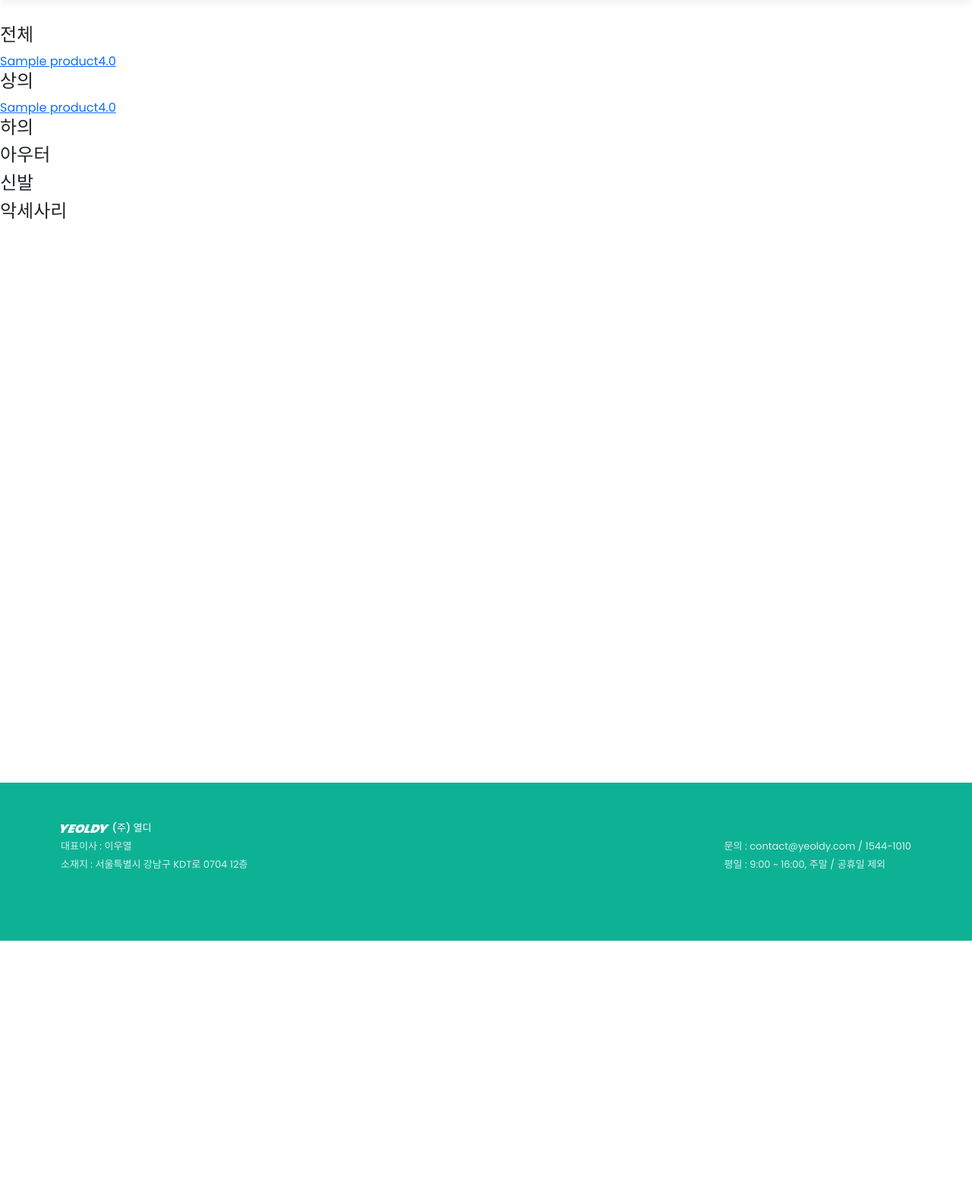
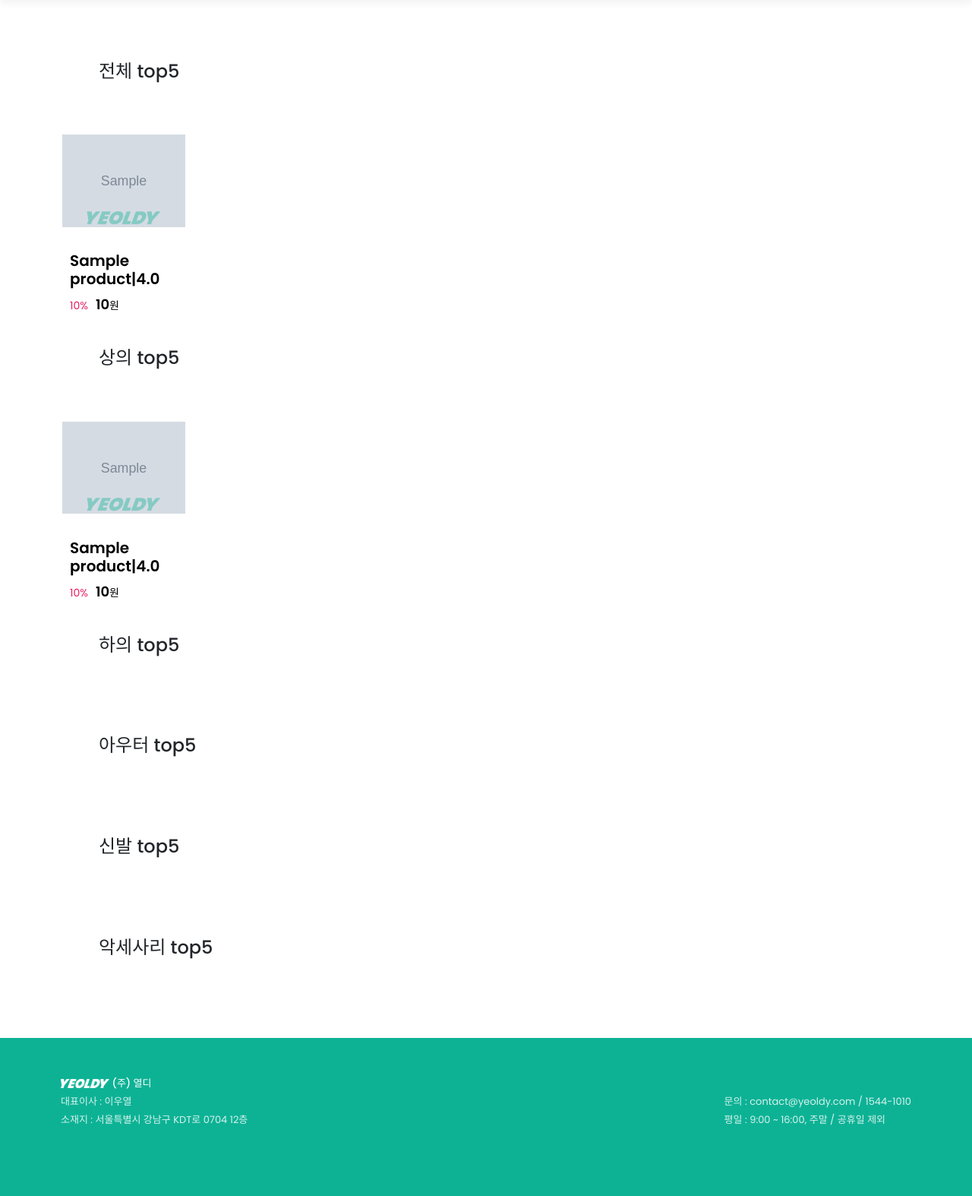
Before and after one commit to SeBin-Kwon/YEOLDY, a Django app: page /products/best_products/ in a window 1280 px wide. Shown: the part 96-1670 px from the top of the page at 76% size. Before the commit the page ends 1334 px from the top, so only its background shows below. Run offline with Django 3.2, Linux system fonts and the light colour scheme; tables that the repository leaves empty hold one stand-in row (values such as "Sample post"); grey boxes marked "Sample" are stand-in pictures; some libraries are stand-ins or nearby versions.

Commit message:
design : products/best_products 추가 [안동우]

```diff
--- a/products/templates/products/best_products.html
+++ b/products/templates/products/best_products.html
@@ -1,57 +1,174 @@
 {% extends 'base.html' %}
 {% load django_bootstrap5 %}
+{% load static %}
+{% load humanize %}
+{% block css %}
+<link rel="stylesheet" href="{% static 'css/products_index.css' %}">
+{% endblock css %}
 {% block content %}
-<div>
-<h4>전체</h4>
+  <div class="container">
+    <div class="banner m-5">
+      <h4>전체 top5</h4>
+    </div>
+    <div class="row product-list w-100 justify-content-start">
       {% for best_product in best_products %}{% comment %} 전체 top5 {% endcomment %}
-    <div>
-      <a href="{% url 'products:detail' best_product.pk %}">{{ best_product.name }}{{ best_product.average_rating }}</a>
+      <div class="product-card col-2">
+        <a href="{% url 'products:detail' best_product.id %}">
+          <div class="imgBox">
+            {% for product_image in best_product.photo_set.all %}
+            {% if forloop.counter == 1%}
+            <img class="product-img" src="{{ product_image.image.url }}" alt="">
+            {% endif %}
+            {% endfor %}
+            <img class="mini-logo" src="{% static 'images/logo_green.png' %}" alt="">
+          </div>
+          <div class="contentBox">
+            <h5 class="product-title">{{ best_product.name }}|{{ best_product.average_rating }}</h5>
+            <p>
+              <span class="sale">10%</span><span class="cost">{{ best_product.cost|intcomma }}</span>원
+            </p>
+          </div>
+        </a>
       </div>
       {% endfor %}
     </div>
-<div>
-<h4>상의</h4>
+  </div>
+
+
+  <div class="container">
+    <div class="banner m-5">
+      <h4>상의 top5</h4>
+    </div>
+    <div class="row product-list w-100 justify-content-start">
       {% for best_product in best_products_1 %}{% comment %} 상의 top5 {% endcomment %}
-
-    <div>
-      <a href="{% url 'products:detail' best_product.pk %}">{{ best_product.name }}{{ best_product.average_rating }}</a>
+      <div class="product-card col-2">
+        <a href="{% url 'products:detail' best_product.id %}">
+          <div class="imgBox">
+            {% for product_image in best_product.photo_set.all %}
+            {% if forloop.counter == 1%}
+            <img class="product-img" src="{{ product_image.image.url }}" alt="">
+            {% endif %}
+            {% endfor %}
+            <img class="mini-logo" src="{% static 'images/logo_green.png' %}" alt="">
+          </div>
+          <div class="contentBox">
+            <h5 class="product-title">{{ best_product.name }}|{{ best_product.average_rating }}</h5>
+            <p>
+              <span class="sale">10%</span><span class="cost">{{ best_product.cost|intcomma }}</span>원
+            </p>
+          </div>
+        </a>
       </div>
       {% endfor %}
     </div>
-<div>
-<h4>하의</h4>
+  </div>
+
+  <div class="container">
+    <div class="banner m-5">
+      <h4>하의 top5</h4>
+    </div>
+    <div class="row product-list w-100 justify-content-start">
       {% for best_product in best_products_2 %}{% comment %} 하의 top5 {% endcomment %}
-
-    <div>
-      <a href="{% url 'products:detail' best_product.pk %}">{{ best_product.name }}{{ best_product.average_rating }}</a>
+      <div class="product-card col-2">
+        <a href="{% url 'products:detail' best_product.id %}">
+          <div class="imgBox">
+            {% for product_image in best_product.photo_set.all %}
+            {% if forloop.counter == 1%}
+            <img class="product-img" src="{{ product_image.image.url }}" alt="">
+            {% endif %}
+            {% endfor %}
+            <img class="mini-logo" src="{% static 'images/logo_green.png' %}" alt="">
+          </div>
+          <div class="contentBox">
+            <h5 class="product-title">{{ best_product.name }}|{{ best_product.average_rating }}</h5>
+            <p>
+              <span class="sale">10%</span><span class="cost">{{ best_product.cost|intcomma }}</span>원
+            </p>
+          </div>
+        </a>
       </div>
       {% endfor %}
     </div>
-<div>
-<h4>아우터</h4>
+  </div>
+  <div class="container">
+    <div class="banner m-5">
+      <h4>아우터 top5</h4>
+    </div>
+    <div class="row product-list w-100 justify-content-start">
       {% for best_product in best_products_3 %}{% comment %} 아우터 top5 {% endcomment %}
-
-    <div>
-      <a href="{% url 'products:detail' best_product.pk %}">{{ best_product.name }}{{ best_product.average_rating }}</a>
+      <div class="product-card col-2">
+        <a href="{% url 'products:detail' best_product.id %}">
+          <div class="imgBox">
+            {% for product_image in best_product.photo_set.all %}
+            {% if forloop.counter == 1%}
+            <img class="product-img" src="{{ product_image.image.url }}" alt="">
+            {% endif %}
+            {% endfor %}
+            <img class="mini-logo" src="{% static 'images/logo_green.png' %}" alt="">
+          </div>
+          <div class="contentBox">
+            <h5 class="product-title">{{ best_product.name }}|{{ best_product.average_rating }}</h5>
+            <p>
+              <span class="sale">10%</span><span class="cost">{{ best_product.cost|intcomma }}</span>원
+            </p>
+          </div>
+        </a>
       </div>
       {% endfor %}
     </div>
-<div>
-<h4>신발</h4>
+  </div>
+  <div class="container">
+    <div class="banner m-5">
+      <h4>신발 top5</h4>
+    </div>
+    <div class="row product-list w-100 justify-content-start">
       {% for best_product in best_products_4 %}{% comment %} 신발 top5 {% endcomment %}
-
-    <div>
-      <a href="{% url 'products:detail' best_product.pk %}">{{ best_product.name }}{{ best_product.average_rating }}</a>
+      <div class="product-card col-2">
+        <a href="{% url 'products:detail' best_product.id %}">
+          <div class="imgBox">
+            {% for product_image in best_product.photo_set.all %}
+            {% if forloop.counter == 1%}
+            <img class="product-img" src="{{ product_image.image.url }}" alt="">
+            {% endif %}
+            {% endfor %}
+            <img class="mini-logo" src="{% static 'images/logo_green.png' %}" alt="">
+          </div>
+          <div class="contentBox">
+            <h5 class="product-title">{{ best_product.name }}|{{ best_product.average_rating }}</h5>
+            <p>
+              <span class="sale">10%</span><span class="cost">{{ best_product.cost|intcomma }}</span>원
+            </p>
+          </div>
+        </a>
       </div>
       {% endfor %}
     </div>
-<div>
-<h4>악세사리</h4>
+  </div>
+  <div class="container">
+    <div class="banner m-5">
+      <h4>악세사리 top5</h4>
+    </div>
+    <div class="row product-list w-100 justify-content-start">
       {% for best_product in best_products_5 %}{% comment %} 악세사리 top5 {% endcomment %}
-
-    <div>
-      <a href="{% url 'products:detail' best_product.pk %}">{{ best_product.name }}{{ best_product.average_rating }}</a>
+      <div class="product-card col-2">
+        <a href="{% url 'products:detail' best_product.id %}">
+          <div class="imgBox">
+            {% for product_image in best_product.photo_set.all %}
+            {% if forloop.counter == 1%}
+            <img class="product-img" src="{{ product_image.image.url }}" alt="">
+            {% endif %}
+            {% endfor %}
+            <img class="mini-logo" src="{% static 'images/logo_green.png' %}" alt="">
+          </div>
+          <div class="contentBox">
+            <h5 class="product-title">{{ best_product.name }}|{{ best_product.average_rating }}</h5>
+            <p>
+              <span class="sale">10%</span><span class="cost">{{ best_product.cost|intcomma }}</span>원
+            </p>
+          </div>
+        </a>
       </div>
       {% endfor %}
     </div>
+  </div>
 {% endblock content %}
```
Lines whose indentation alone changed are shown as unchanged.
